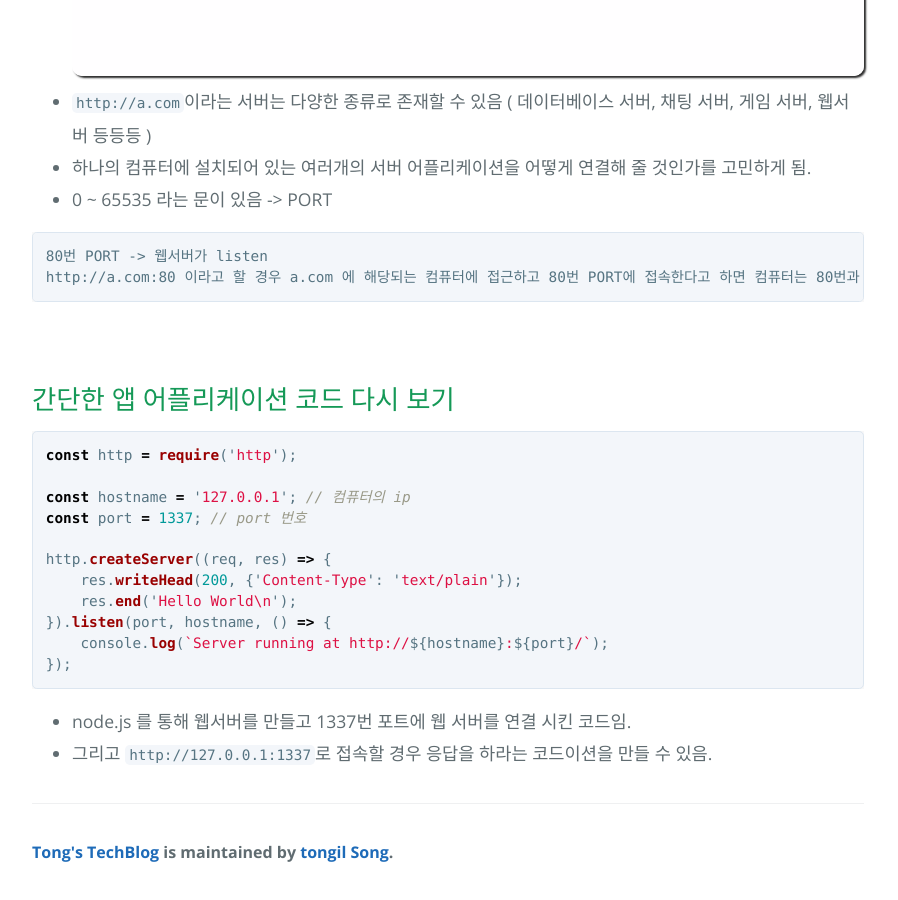
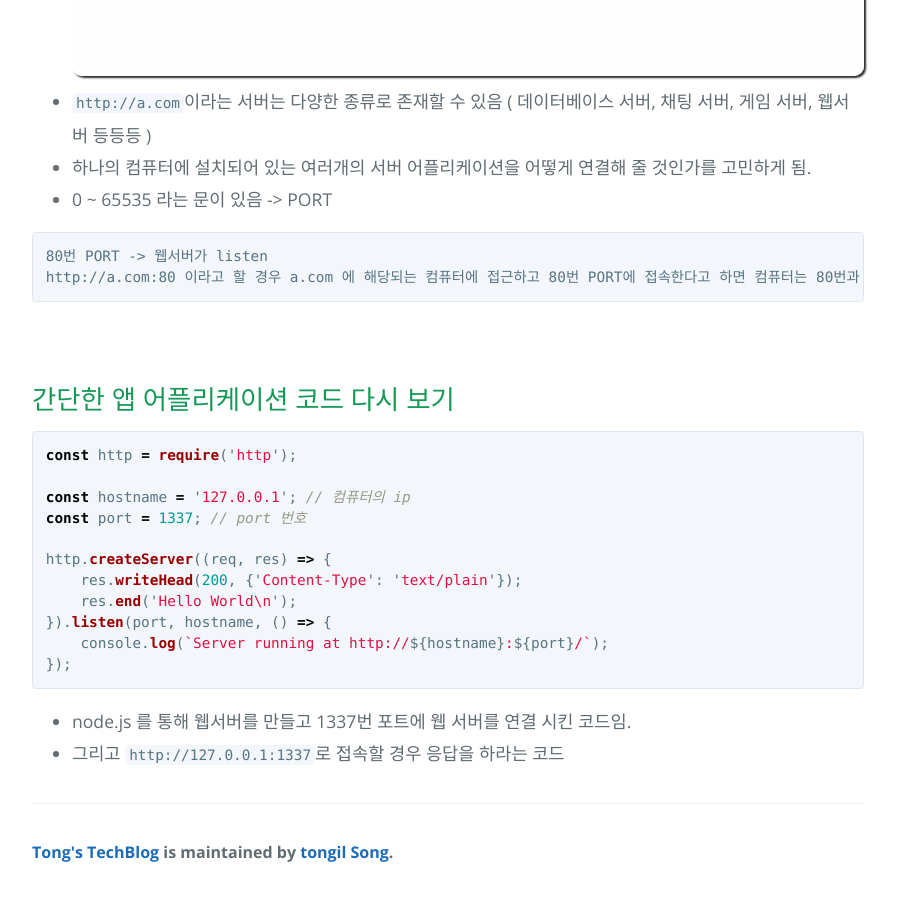
Before and after one commit to tong9433/tongblog, a Jekyll site: the page built from _posts/Node.js/2017-09-23-Node7.markdown, in a window 1280 px wide and 900 px high, scrolled down 1857 px. Shown: the whole window, without its empty margins (192-1090 px from the left). Built offline with Jekyll 4.4.1, drawn with Linux system fonts in a browser that asks for light colours.

Commit message:
170923 - node 수정

````diff
--- a/_posts/Node.js/2017-09-23-Node7.markdown
+++ b/_posts/Node.js/2017-09-23-Node7.markdown
@@ -28,7 +28,7 @@
 * `http://127.0.0.1:1337 `에 접속하면 `hello world`가 출력
 * 웹브라우저를 통해 요청한 내용을 받아서 `hello world`를 전송한 것
 
-# 인터넷의 동작방법 배우기
+## 인터넷의 동작방법 배우기
 * 서버, 클라이언트, ip, port의 개념에 대해 배울 것.
 * 컴퓨터와 컴퓨터가 인터넷을 통해 연결되어 상호작용이 가능해짐.
 * 가장 중요한 개념이 클라이언트 - 서버임.
@@ -63,4 +63,4 @@
 ```
 
 * node.js 를 통해 웹서버를 만들고 1337번 포트에 웹 서버를 연결 시킨 코드임.
-* 그리고 `http://127.0.0.1:1337`로 접속할 경우 응답을 하라는 코드이션을 만들 수 있음.
+* 그리고 `http://127.0.0.1:1337`로 접속할 경우 응답을 하라는 코드
````
Also changed, not shown: _posts/Node.js/2017-09-23-Node8.markdown (+10 -0 lines).
